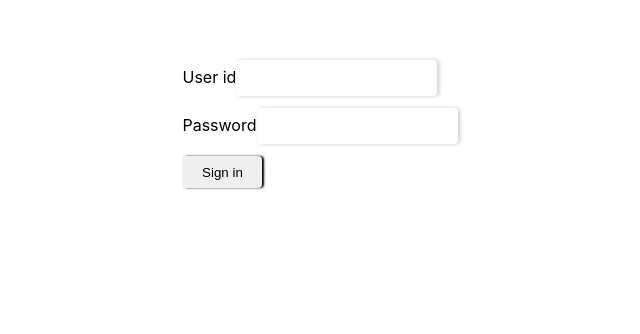
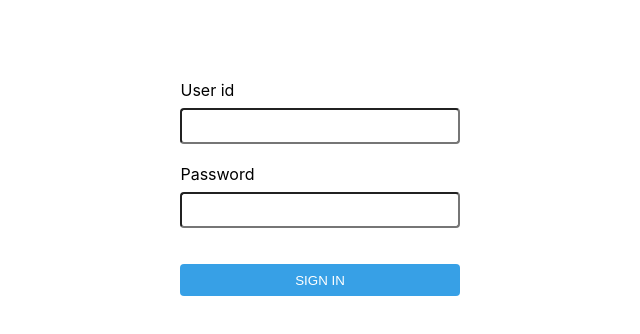
Before and after one commit to manabie-com/mana-do, a React (Create React App) app: page / in a window 1280 px wide. Shown: the top 334 px of the page, without its empty margins (320-960 px from the left). Built offline with nearby package versions, Linux system fonts and the light colour scheme.

Commit message:
update pages' styles

```diff
--- a/src/App.css
+++ b/src/App.css
@@ -7,7 +7,6 @@
 button {
   outline: none;
   border: none;
-  box-shadow: 2px 0 2px currentColor;
   border-radius: 4px;
   min-height: 32px;
   min-width: 80px;
@@ -34,92 +33,10 @@ input[type="checkbox"]:focus {
 
 input {
   min-height: 36px;
-  border: none;
-  outline: none;
   padding: 0 12px;
-  box-shadow: 2px 0 4px rgba(0,0,0, 0.2);
   border-radius: 4px;
 }
 
 input:focus {
   box-shadow: 1px 0 9px rgba(0,0,0, 0.25);
 }
-
-.ToDo__container {
-  border: 1px solid rgba(0,0,0, 0.13);
-  border-radius: 8px;
-  width: 500px;
-  margin-top: 5rem;
-  padding: 24px;
-  box-shadow: 2px 2px 1px rgba(0,0,0, 0.09),
-              3px 2px 3px rgba(0,0,0, 0.05);
-}
-
-.Todo__creation {
-  display: flex;
-}
-
-.Todo__input {
-  flex: 1 1;
-}
-
-.ToDo__list {
-  display: flex;
-  flex-direction: column;
-  margin-top: 1.5rem;
-}
-
-.ToDo__item {
-  display: flex;
-  align-items: center;
-  justify-content: space-between;
-}
-
-.ToDo__item > span {
-  flex: 1 1;
-  text-align: left;
-  margin-left: 8px;
-}
-
-.Todo__content {
-  flex: 1 1;
-}
-
-.Todo__delete {
-  outline: none;
-  border: none;
-  width: 32px;
-  height: 32px;
-  min-width: auto;
-  min-height: auto;
-  box-shadow: none;
-  border-radius: 50%;
-  display: flex;
-  justify-content: center;
-  align-items: center;
-  cursor: pointer;
-}
-
-.Todo__action, .Todo__delete {
-  width: 24px;
-  height: 24px;
-  flex-shrink: 0;
-}
-
-.Todo__toolbar {
-  display: flex;
-  justify-content: space-between;
-  margin-top: 24px;
-}
-
-.Todo__tabs {
-  display: flex;
-  justify-content: center;
-}
-
-.Todo__tabs > *:not(:last-child) {
-  margin-right: 8px;
-}
-
-.Action__btn {
-}
--- a/src/components/Notification/index.tsx
+++ b/src/components/Notification/index.tsx
@@ -5,11 +5,17 @@ import './styles.css'
 interface Props {
   type: 'info' | 'alert' | 'error',
   children: React.ReactNode
+  className?: string
 }
 
-export default ({ type, children }: Props) => {
+export default ({ type, children, className }: Props) => {
+  let classes = `Notification Notification--${type}`
+  if (className) {
+    classes = classes + ` ${className}`
+  }
+
   return (
-    <div className={`notification-${type}`}>
+    <div className={classes}>
       {children}
     </div>
   )
--- a/src/components/Notification/styles.css
+++ b/src/components/Notification/styles.css
@@ -1,11 +1,17 @@
-.notification-info {
+.Notification {
+  border: 1px solid;
+  border-radius: 0.5rem;
+  padding: 0.5rem 1rem;
+}
+
+.Notification--info {
   color: aqua
 }
 
-.notification-alert {
+.Notification--alert {
   color: yellow;
 }
 
-.notification-error {
+.Notification--error {
   color: red;
 }
--- a/src/pages/SignIn/Component.tsx
+++ b/src/pages/SignIn/Component.tsx
@@ -1,10 +1,15 @@
 import React, {useState} from 'react';
+
+import Notification from '../../components/Notification'
+
+import './styles.css'
 
 interface Props {
   onSubmit: (userId: string, password: string) => void
+  error: string
 }
 
-export default ({ onSubmit }: Props) => {
+export default ({ onSubmit, error }: Props) => {
     const [form, setForm] = useState({
         userId: '',
         password: ''
@@ -24,15 +29,15 @@ export default ({ onSubmit }: Props) => {
     }
 
     return (
-        <div style={{marginTop: '3rem', textAlign: 'left'}}>
-            <form onSubmit={handleSubmit}>
+        <div className="SignIn__root">
+            {error !== '' && <Notification type='error' className="SignIn__error">{error}</Notification>}
+            <form onSubmit={handleSubmit} className="SignIn__form">
                 <label htmlFor="user_id">
                     User id
                     <input
                         id="user_id"
                         name="userId"
                         value={form.userId}
-                        style={{marginTop: 12}}
                         onChange={onChangeField}
                     />
                 </label>
@@ -43,14 +48,13 @@ export default ({ onSubmit }: Props) => {
                         id="password"
                         name="password"
                         type="password"
-                        style={{marginTop: 12}}
                         value={form.password}
                         onChange={onChangeField}
                     />
                 </label>
                 <br />
-                <button type="submit" style={{marginTop: 12}}>
-                    Sign in
+                <button type="submit">
+                    SIGN IN
                 </button>
             </form>
         </div>
--- a/src/pages/SignIn/index.tsx
+++ b/src/pages/SignIn/index.tsx
@@ -2,7 +2,6 @@ import React from 'react';
 import {useHistory} from 'react-router-dom'
 
 import { useAuth } from '../../auth'
-import Notification from '../../components/Notification'
 import Loading from '../../components/Loading'
 
 import SignInComponent from './Component'
@@ -19,12 +18,7 @@ const SignInPage = () => {
         history.push('/todo')
     }
 
-    return (
-        <>
-            {error && <Notification type='error'>{error}</Notification>}
-            <SignInComponent onSubmit={signIn} />
-        </>
-    );
+    return <SignInComponent onSubmit={signIn} error={error} />
 };
 
 export default SignInPage;
--- /dev/null
+++ b/src/pages/SignIn/styles.css
@@ -0,0 +1,30 @@
+.SignIn__root {
+  padding: 5rem;
+}
+
+.SignIn__error {
+  margin-bottom: 1rem;
+  width: 100%;
+  box-sizing: border-box;
+}
+
+.SignIn__form {
+  display: flex;
+  flex-direction: column;
+}
+
+.SignIn__form label {
+  text-align: left;
+}
+
+.SignIn__form input {
+  width: 100%;
+  box-sizing: border-box;
+  margin-top: 0.5rem;
+}
+
+.SignIn__form button[type="submit"] {
+  background-color: #37a0e6;
+  color: white;
+  margin-top: 1rem;
+}
--- a/src/pages/ToDo/Component.tsx
+++ b/src/pages/ToDo/Component.tsx
@@ -2,6 +2,8 @@ import React, { useRef, useState } from 'react';
 
 import {Todo, TodoStatus} from '../../models/todo';
 import {isTodoCompleted} from '../../utils';
+
+import './styles.css'
 
 type EnhanceTodoStatus = TodoStatus | 'ALL';
 
@@ -52,6 +54,10 @@ const ToDoPage = ({ todos, onCreateTodo, onUpdateTodoStatus, onToggleAllTodos, o
         return isTodoCompleted(todo) ? accum : accum + 1;
     }, 0);
 
+    const getActionClasses = (status: EnhanceTodoStatus) => {
+        return status === showing ? 'Todo__tab Tab__active' : 'Todo__tab'
+    };
+
     return (
         <div className="ToDo__container">
             <div className="Todo__creation">
@@ -64,7 +70,8 @@ const ToDoPage = ({ todos, onCreateTodo, onUpdateTodoStatus, onToggleAllTodos, o
             </div>
             <div className="ToDo__list">
                 {
-                    showTodos.map((todo, index) => {
+                    showTodos.length > 0
+                    ? showTodos.map((todo, index) => {
                         return (
                             <div key={index} className="ToDo__item">
                                 <input
@@ -82,6 +89,7 @@ const ToDoPage = ({ todos, onCreateTodo, onUpdateTodoStatus, onToggleAllTodos, o
                             </div>
                         );
                     })
+                    : <>No Todos</>
                 }
             </div>
             <div className="Todo__toolbar">
@@ -93,17 +101,17 @@ const ToDoPage = ({ todos, onCreateTodo, onUpdateTodoStatus, onToggleAllTodos, o
                     /> : <div/>
                 }
                 <div className="Todo__tabs">
-                    <button className="Action__btn" onClick={()=>setShowing('ALL')}>
+                    <button className={getActionClasses('ALL')} onClick={()=>setShowing('ALL')}>
                         All
                     </button>
-                    <button className="Action__btn" onClick={()=>setShowing(TodoStatus.ACTIVE)}>
+                    <button className={getActionClasses(TodoStatus.ACTIVE)} onClick={()=>setShowing(TodoStatus.ACTIVE)}>
                         Active
                     </button>
-                    <button className="Action__btn" onClick={()=>setShowing(TodoStatus.COMPLETED)}>
+                    <button className={getActionClasses(TodoStatus.COMPLETED)} onClick={()=>setShowing(TodoStatus.COMPLETED)}>
                         Completed
                     </button>
                 </div>
-                <button className="Action__btn" onClick={handleDeleteAllTodos}>
+                <button className="Action__danger" onClick={handleDeleteAllTodos}>
                     Clear all todos
                 </button>
             </div>
--- /dev/null
+++ b/src/pages/ToDo/styles.css
@@ -0,0 +1,92 @@
+.ToDo__container {
+  border: 1px solid rgba(0,0,0, 0.13);
+  border-radius: 8px;
+  width: 500px;
+  margin-top: 5rem;
+  padding: 24px;
+  box-shadow: 2px 2px 1px rgba(0,0,0, 0.09),
+              3px 2px 3px rgba(0,0,0, 0.05);
+}
+
+.Todo__creation {
+  display: flex;
+}
+
+.Todo__input {
+  flex: 1 1;
+}
+
+.ToDo__list {
+  display: flex;
+  flex-direction: column;
+  margin-top: 1.5rem;
+}
+
+.ToDo__item {
+  display: flex;
+  align-items: center;
+  justify-content: space-between;
+  padding: 0.5rem 0;
+}
+
+.ToDo__item > span {
+  flex: 1 1;
+  text-align: left;
+  margin-left: 8px;
+}
+
+.Todo__content {
+  flex: 1 1;
+}
+
+.Todo__delete {
+  outline: none;
+  border: none;
+  width: 32px;
+  height: 32px;
+  min-width: auto;
+  min-height: auto;
+  box-shadow: none;
+  border-radius: 50%;
+  display: flex;
+  justify-content: center;
+  align-items: center;
+  cursor: pointer;
+}
+
+.Todo__action, .Todo__delete {
+  width: 24px;
+  height: 24px;
+  flex-shrink: 0;
+}
+
+.Todo__toolbar {
+  display: flex;
+  justify-content: space-between;
+  margin-top: 24px;
+}
+
+.Todo__tabs {
+  display: flex;
+  justify-content: center;
+  align-items: center;
+}
+
+.Todo__tabs > *:not(:last-child) {
+  margin-right: 8px;
+}
+
+.Todo__tab {
+  background-color: #b9b9b9;
+  height: fit-content;
+}
+
+.Tab__active {
+  background-color: #37a0e6;
+}
+
+.Action__danger {
+  background-color: #d93636;
+  color: white;
+  padding: 0 1rem;
+}
```
